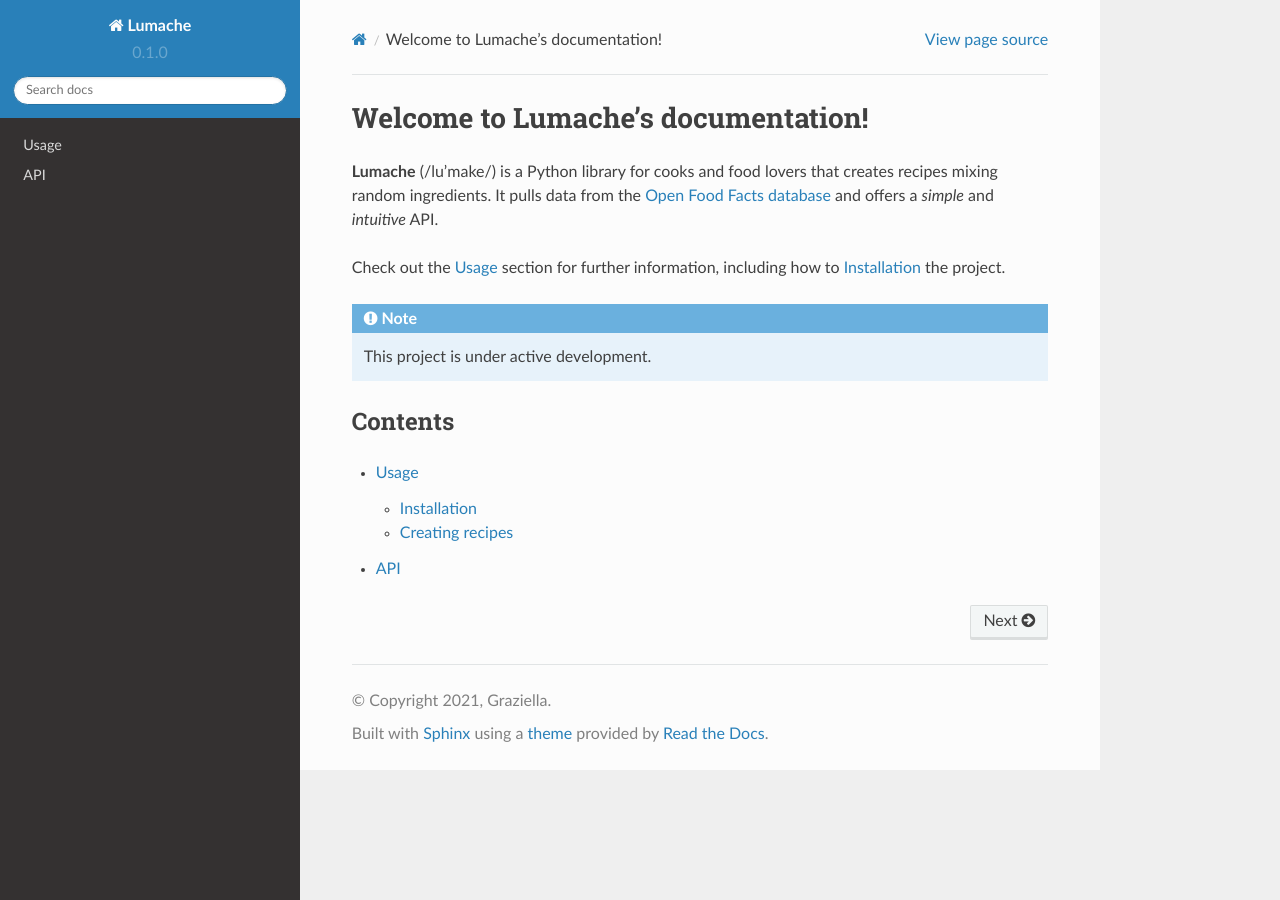
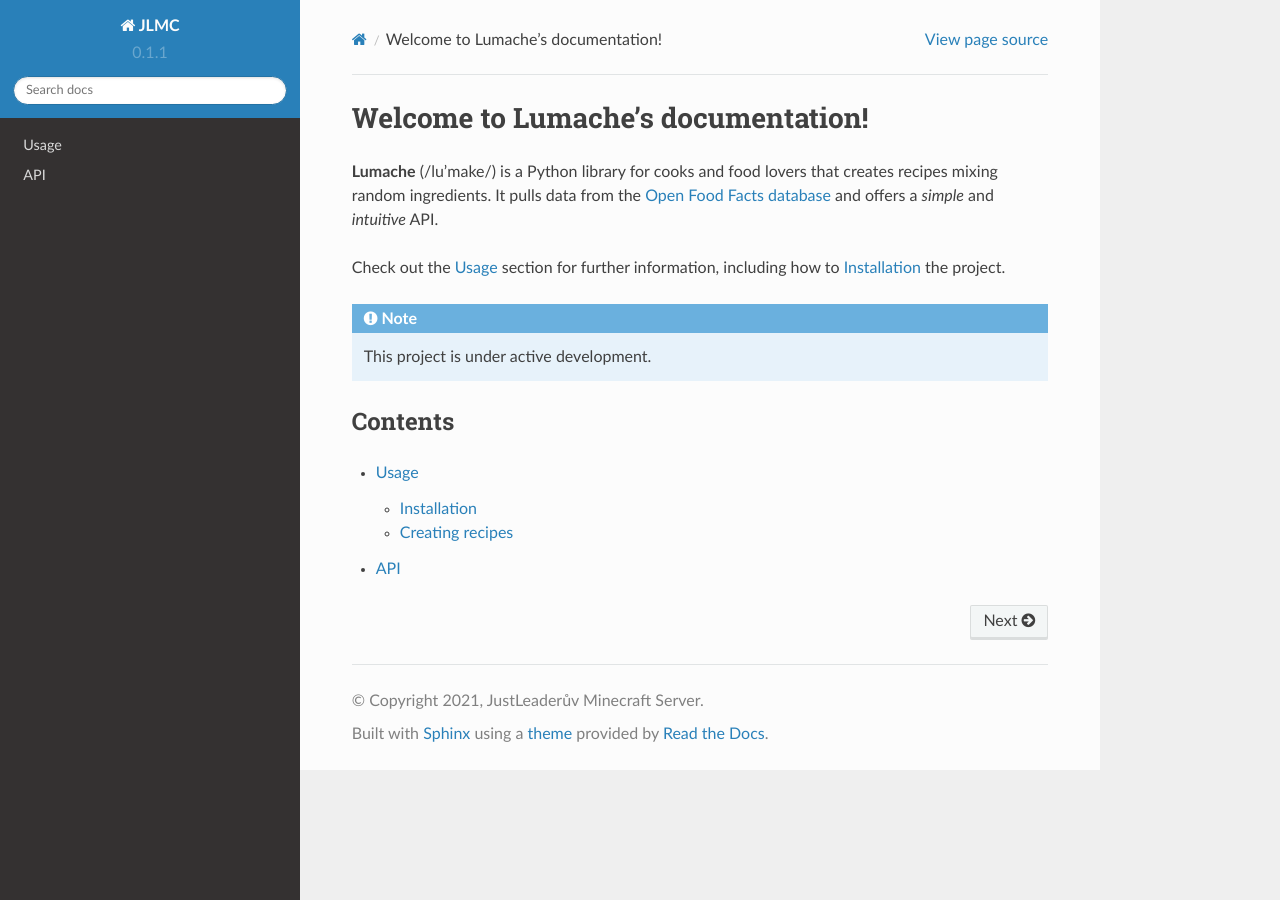
Before and after one commit to JustLeader69420/JLMC-docs, a Sphinx documentation site: the page built from docs/source/index.rst, in a window 1280 px wide. Built offline with Sphinx 7.4.7 and the Read the Docs theme 2.0.0, drawn with Linux system fonts in a browser that asks for light colours.

Commit message:
Update conf.py

```diff
--- a/docs/source/conf.py
+++ b/docs/source/conf.py
@@ -2,12 +2,12 @@
 
 # -- Project information
 
-project = 'Lumache'
-copyright = '2021, Graziella'
-author = 'Graziella'
+project = 'JLMC'
+copyright = '2021, JustLeaderův Minecraft Server'
+author = 'JustLeader'
 
 release = '0.1'
-version = '0.1.0'
+version = '0.1.1'
 
 # -- General configuration
 
```
